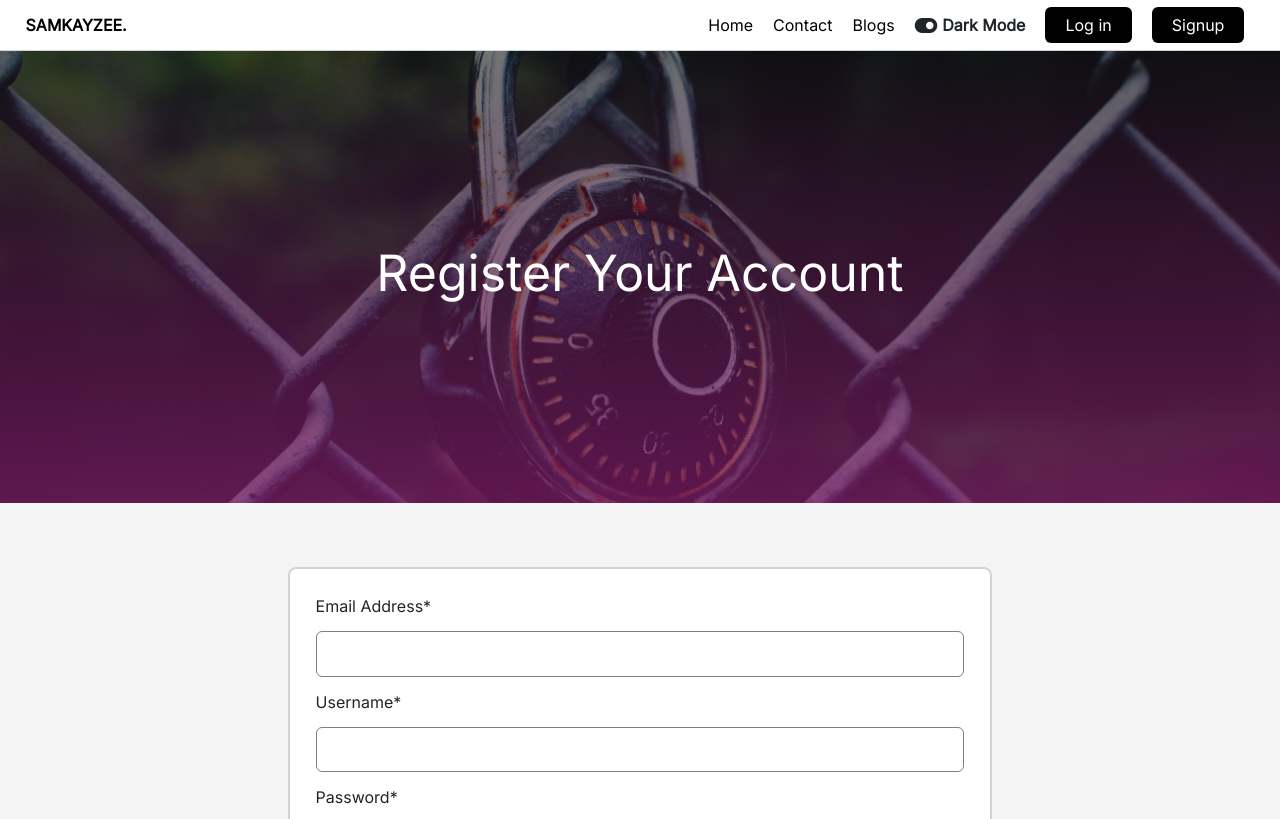
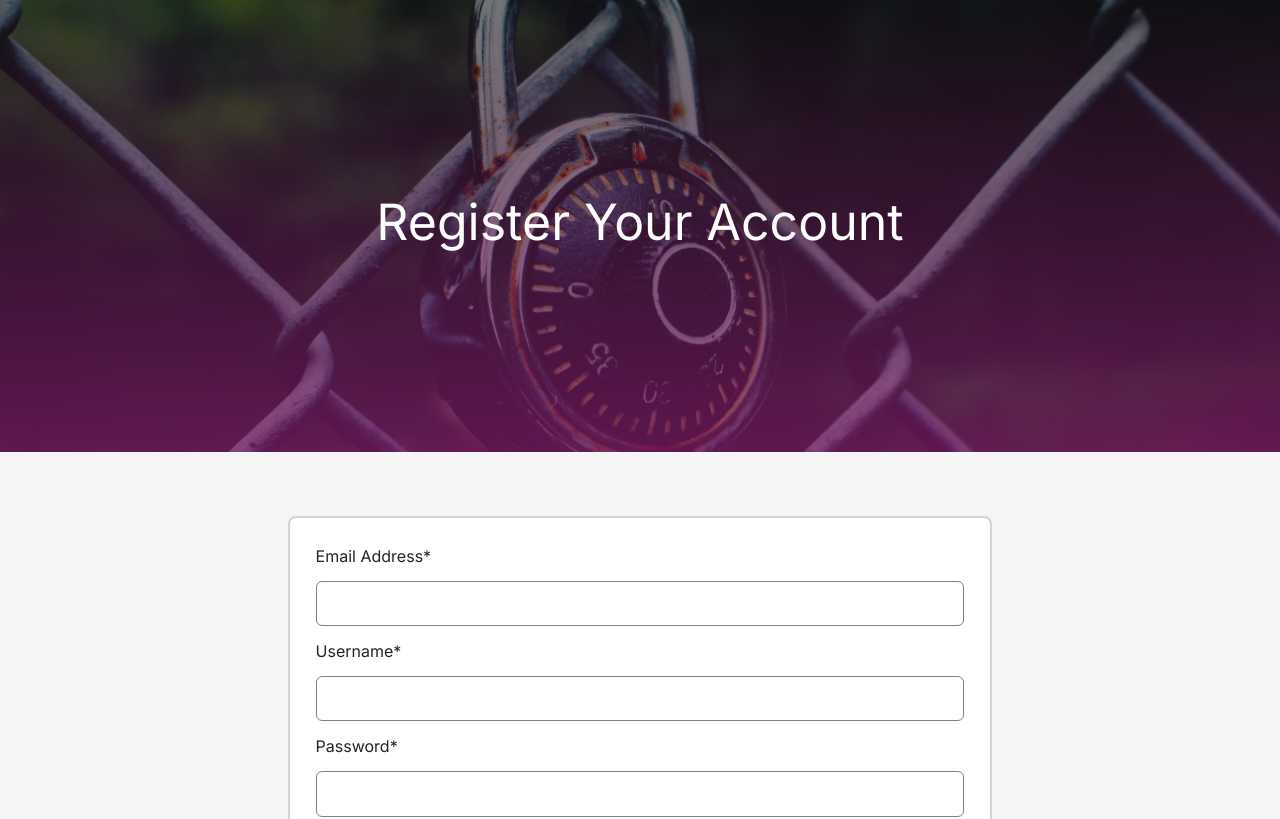
Before and after one commit to Samkayzeee/blog-website, a React (Vite) app: page /signup in a window 1280 px wide. Shown: the top 819 px of the page. Built offline with nearby package versions, Linux system fonts and the light colour scheme.

Commit message:
removed defaultlayouts from accounts pages

```diff
--- a/src/components/navbar/Navbar.jsx
+++ b/src/components/navbar/Navbar.jsx
@@ -50,8 +50,8 @@ const token = localStorage.getItem("token");
                       <li> <Link to={'/contact'}>Contact</Link> </li>
                       <li> <Link to={'/dashboard'}>Blogs</Link> </li>
                       <li onClick={() => context.setTheme(context.theme === "light" ? "dark" : "light")} className="dark_mode_toggle">
-                          <i className={context.theme === "light"? "fa solid fa-toggle-on": "fa solid fa-toggle-off"}></i>
-                          <span>{context.theme === "light"? "Dark Mode" : "Light Mode"}</span>
+                          <i className={context.theme === "light"? "fa-solid fa-moon" : "fa-solid fa-sun"}></i>
+                          {/* <span>{context.theme === "light"? "Dark Mode" : "Light Mode"}</span> */}
                       </li>
 
                       <li className="account">
--- a/src/pages/account/login/Login.css
+++ b/src/pages/account/login/Login.css
@@ -120,6 +120,9 @@
 }
 
   @media screen and (max-width:800px) {
+    .login-container{
+      padding-bottom: 30%;
+    }
     .login-container .img{
       padding: 20% 0;
     }
--- a/src/pages/account/login/Login.jsx
+++ b/src/pages/account/login/Login.jsx
@@ -1,7 +1,6 @@
 import './Login.css';
 import { useRef, useState } from 'react';
 import { useNavigate } from "react-router-dom";
-import DefaultLayout from "../../../layout/DefaultLayout";
 import { useContext } from 'react';
 import { ThemeContext } from '../../../contexts/ThemeProvider';
 
@@ -47,7 +46,6 @@ const Login = () => {
     }
     return (
         <>
-        <DefaultLayout>
         <div className={context.theme === "light"? "login-container" : "login-container login_dark_mode"}>
             <div className="img">
                 <h1>Login Your Account</h1>
@@ -66,7 +64,6 @@ const Login = () => {
 
         </form>
         </div>
-        </DefaultLayout>
         </>
      );
 }
--- a/src/pages/account/signup/Signup.css
+++ b/src/pages/account/signup/Signup.css
@@ -113,6 +113,9 @@
     border: solid 1px white;
   }
   @media screen and (max-width:800px) {
+    .signup-container{
+      padding-bottom: 30%;
+    }
     .signup-container .img{
       padding: 20% 0;
     }
--- a/src/pages/account/signup/Signup.jsx
+++ b/src/pages/account/signup/Signup.jsx
@@ -1,9 +1,6 @@
 import { useState } from "react";
-import Navbar from "../../../components/navbar/Navbar";
 import './Signup.css';
-import Footer from './../../../components/footer/Footer';
 import { useNavigate } from 'react-router-dom';
-import DefaultLayout from "../../../layout/DefaultLayout";
 import { useContext } from 'react';
 import { ThemeContext } from '../../../contexts/ThemeProvider';
 
@@ -35,7 +32,6 @@ const Signup = () => {
 
     return (
         <>
-        <DefaultLayout>
         <div className={context.theme === "light"? "signup-container" : "signup-container signup_dark_mode"}>
            <div className="img">
                 <h1>Register Your Account</h1>
@@ -57,7 +53,6 @@ const Signup = () => {
         </form>
 
            </div>
-        </DefaultLayout>
         </>
      );
 }
```
